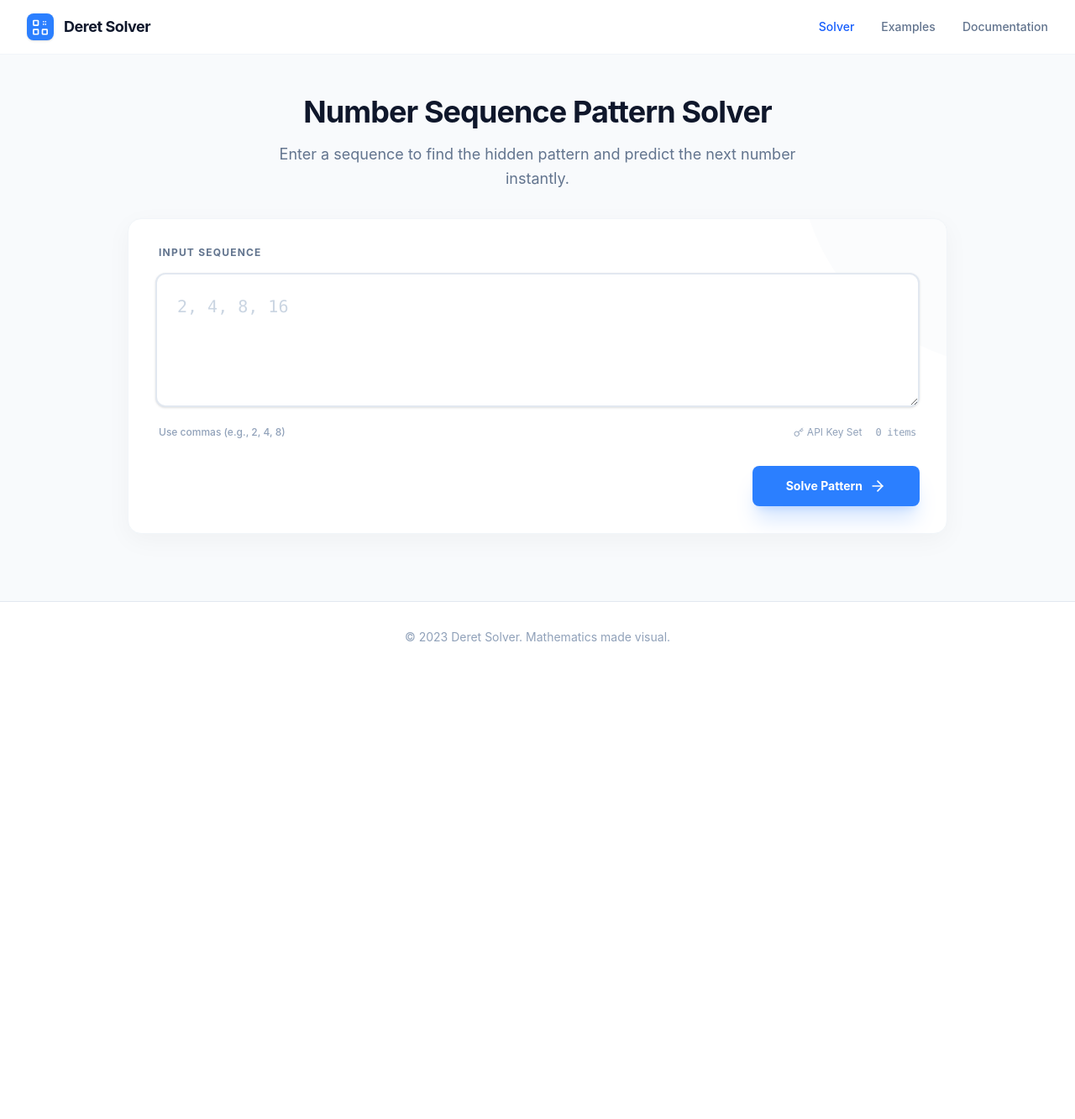
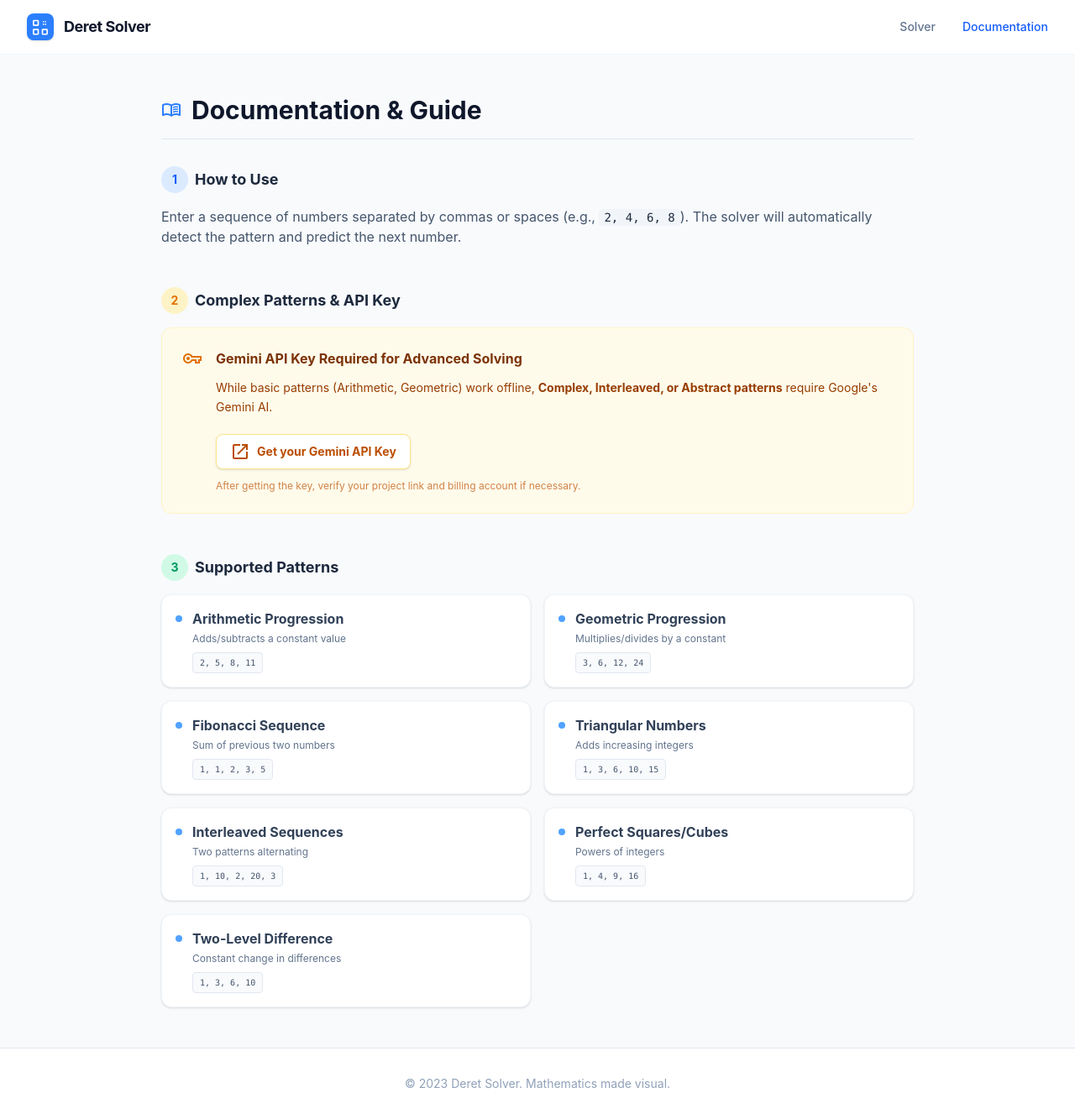
Before and after one commit to Andi-IM/deretsolver, a React (Vite) app: page /docs in a window 1280 px wide. Shown: the whole page at 84% size. Before the commit the page ends 801 px from the top, so only its background shows below. Built offline with nearby package versions, Linux system fonts and the light colour scheme; no server answers.

Commit message:
feat: scaffold React application with routing, dedicated solver and documentation pages, and Gemini AI integration.

```diff
--- a/package.json
+++ b/package.json
@@ -15,6 +15,7 @@
     "material-symbols": "^0.40.2",
     "react": "^19.2.0",
     "react-dom": "^19.2.0",
+    "react-router-dom": "^7.11.0",
     "zod": "^4.2.1",
     "zod-to-json-schema": "^3.25.0"
   },
--- a/src/App.jsx
+++ b/src/App.jsx
@@ -1,33 +1,15 @@
+import { Routes, Route } from 'react-router-dom';
 import Layout from './components/Layout';
-import InputSection from './components/InputSection';
-import ResultSection from './components/ResultSection';
-import { useSolver } from './hooks/useSolver';
+import SolverPage from './pages/SolverPage';
+import DocumentationPage from './pages/DocumentationPage';
 
 function App() {
-  const { input, setInput, handleSolve, result, error, isLoading, apiKey, setApiKey } = useSolver();
-
   return (
     <Layout>
-      <div className="text-center max-w-3xl mx-auto space-y-4 mb-8">
-        <h2 className="text-3xl md:text-4xl font-bold tracking-tight text-slate-900">Number Sequence Pattern Solver</h2>
-        <p className="text-lg text-slate-500 leading-relaxed font-normal">
-          Enter a sequence to find the hidden pattern and predict the next number <br className="hidden md:block"/> instantly.
-        </p>
-      </div>
-
-      <InputSection
-        input={input}
-        setInput={setInput}
-        onSolve={handleSolve}
-        error={error}
-        isLoading={isLoading}
-        apiKey={apiKey}
-        setApiKey={setApiKey}
-      />
-
-      <ResultSection
-        result={result}
-      />
+      <Routes>
+        <Route path="/" element={<SolverPage />} />
+        <Route path="/docs" element={<DocumentationPage />} />
+      </Routes>
     </Layout>
   );
 }
--- a/src/components/Layout.jsx
+++ b/src/components/Layout.jsx
@@ -1,11 +1,19 @@
+
+import { Link, useLocation } from 'react-router-dom';
 
 const Layout = ({ children }) => {
+  const location = useLocation();
+
+  const isActive = (path) => {
+    return location.pathname === path ? 'text-blue-600' : 'hover:text-slate-900 transition-colors';
+  }
+
   return (
     <div className="min-h-screen flex flex-col bg-slate-50 font-sans text-slate-800 antialiased">
       {/* Top Navigation */}
       <header className="sticky top-0 z-40 w-full bg-white border-b border-slate-100">
         <div className="max-w-7xl mx-auto px-4 md:px-8 h-16 flex items-center justify-between">
-          <div className="flex items-center gap-3">
+          <Link to="/" className="flex items-center gap-3">
             {/* Logo */}
             <div className="w-8 h-8 bg-blue-500 rounded-lg flex items-center justify-center text-white shadow-sm">
                 <svg xmlns="http://www.w3.org/2000/svg" fill="none" viewBox="0 0 24 24" strokeWidth={2} stroke="currentColor" className="w-5 h-5">
@@ -15,11 +23,10 @@ const Layout = ({ children }) => {
                 </svg>
             </div>
             <h1 className="text-lg font-bold tracking-tight text-slate-900">Deret Solver</h1>
-          </div>
+          </Link>
           <nav className="hidden sm:flex items-center gap-8 text-sm font-medium text-slate-500">
-            <a className="text-blue-600" href="#">Solver</a>
-            <a className="hover:text-slate-900 transition-colors" href="#">Examples</a>
-            <a className="hover:text-slate-900 transition-colors" href="#">Documentation</a>
+            <Link className={isActive('/')} to="/">Solver</Link>
+            <Link className={isActive('/docs')} to="/docs">Documentation</Link>
           </nav>
           <button className="sm:hidden p-2 text-slate-500">
             <span className="material-symbols-outlined">menu</span>
--- a/src/main.jsx
+++ b/src/main.jsx
@@ -2,10 +2,13 @@ import { StrictMode } from 'react'
 import { createRoot } from 'react-dom/client'
 import './index.css'
 import 'material-symbols/outlined.css';
+import { BrowserRouter } from 'react-router-dom'
 import App from './App.jsx'
 
 createRoot(document.getElementById('root')).render(
   <StrictMode>
-    <App />
+    <BrowserRouter>
+      <App />
+    </BrowserRouter>
   </StrictMode>,
 )
--- /dev/null
+++ b/src/pages/DocumentationPage.jsx
@@ -0,0 +1,93 @@
+import React from 'react';
+
+const DocumentationPage = () => {
+    return (
+        <div className="w-full max-w-4xl mx-auto">
+            <h2 className="text-3xl font-bold text-slate-900 mb-8 border-b border-slate-200 pb-4 flex items-center gap-3">
+                <span className="material-symbols-outlined text-4xl text-blue-500">menu_book</span>
+                Documentation & Guide
+            </h2>
+
+            <div className="grid gap-12">
+
+                {/* How to Use */}
+                <section className="space-y-4">
+                    <h3 className="text-lg font-bold text-slate-800 flex items-center gap-2">
+                        <span className="w-8 h-8 rounded-full bg-blue-100 text-blue-600 flex items-center justify-center text-sm font-bold">1</span>
+                        How to Use
+                    </h3>
+                    <div className="prose prose-slate max-w-none text-slate-600">
+                        <p>
+                            Enter a sequence of numbers separated by commas or spaces (e.g., <code className="bg-slate-100 px-1.5 py-0.5 rounded text-slate-800 font-mono text-sm">2, 4, 6, 8</code>).
+                            The solver will automatically detect the pattern and predict the next number.
+                        </p>
+                    </div>
+                </section>
+
+                {/* API Key Guide */}
+                 <section className="space-y-4">
+                    <h3 className="text-lg font-bold text-slate-800 flex items-center gap-2">
+                        <span className="w-8 h-8 rounded-full bg-amber-100 text-amber-600 flex items-center justify-center text-sm font-bold">2</span>
+                        Complex Patterns & API Key
+                    </h3>
+
+                    <div className="bg-amber-50 border border-amber-100 rounded-xl p-6">
+                        <div className="flex items-start gap-4">
+                            <span className="material-symbols-outlined text-amber-600 text-3xl shrink-0">vpn_key</span>
+                            <div className="space-y-3">
+                                <h4 className="font-bold text-amber-900 text-base">Gemini API Key Required for Advanced Solving</h4>
+                                <p className="text-amber-800 text-sm leading-relaxed">
+                                    While basic patterns (Arithmetic, Geometric) work offline, <strong>Complex, Interleaved, or Abstract patterns</strong> require Google's Gemini AI.
+                                </p>
+                                <div className="pt-2">
+                                     <a
+                                        href="https://ai.google.dev/gemini-api/docs/api-key#import-projects"
+                                        target="_blank"
+                                        rel="noopener noreferrer"
+                                        className="inline-flex items-center gap-2 px-4 py-2 bg-white text-amber-700 font-bold text-sm rounded-lg border border-amber-200 shadow-sm hover:bg-amber-50 hover:border-amber-300 transition-all"
+                                    >
+                                        <span className="material-symbols-outlined text-lg">open_in_new</span>
+                                        Get your Gemini API Key
+                                    </a>
+                                </div>
+                                <p className="text-xs text-amber-700/70 mt-2">
+                                    After getting the key, verify your project link and billing account if necessary.
+                                </p>
+                            </div>
+                        </div>
+                    </div>
+                </section>
+
+                {/* Supported Patterns */}
+                <section className="space-y-4">
+                    <h3 className="text-lg font-bold text-slate-800 flex items-center gap-2">
+                         <span className="w-8 h-8 rounded-full bg-emerald-100 text-emerald-600 flex items-center justify-center text-sm font-bold">3</span>
+                        Supported Patterns
+                    </h3>
+                    <div className="grid sm:grid-cols-2 gap-4">
+                        {[
+                            { name: 'Arithmetic Progression', desc: 'Adds/subtracts a constant value', ex: '2, 5, 8, 11' },
+                            { name: 'Geometric Progression', desc: 'Multiplies/divides by a constant', ex: '3, 6, 12, 24' },
+                            { name: 'Fibonacci Sequence', desc: 'Sum of previous two numbers', ex: '1, 1, 2, 3, 5' },
+                            { name: 'Triangular Numbers', desc: 'Adds increasing integers', ex: '1, 3, 6, 10, 15' },
+                            { name: 'Interleaved Sequences', desc: 'Two patterns alternating', ex: '1, 10, 2, 20, 3' },
+                            { name: 'Perfect Squares/Cubes', desc: 'Powers of integers', ex: '1, 4, 9, 16' },
+                            { name: 'Two-Level Difference', desc: 'Constant change in differences', ex: '1, 3, 6, 10' },
+                        ].map((item, i) => (
+                            <div key={i} className="flex items-start gap-3 p-4 bg-white border border-slate-100 rounded-xl shadow-sm hover:border-blue-200 transition-colors">
+                                <div className="w-2 h-2 rounded-full bg-blue-400 mt-2 shrink-0"></div>
+                                <div>
+                                    <div className="font-bold text-slate-700 mb-1">{item.name}</div>
+                                    <div className="text-slate-500 text-xs mb-2">{item.desc}</div>
+                                    <code className="font-mono text-[10px] bg-slate-50 px-2 py-1 rounded border border-slate-200 text-slate-600 block w-fit">{item.ex}</code>
+                                </div>
+                            </div>
+                        ))}
+                    </div>
+                </section>
+            </div>
+        </div>
+    );
+};
+
+export default DocumentationPage;
--- /dev/null
+++ b/src/pages/SolverPage.jsx
@@ -0,0 +1,35 @@
+import React from 'react';
+import InputSection from '../components/InputSection';
+import ResultSection from '../components/ResultSection';
+import { useSolver } from '../hooks/useSolver';
+
+const SolverPage = () => {
+    const { input, setInput, handleSolve, result, error, isLoading, apiKey, setApiKey } = useSolver();
+
+    return (
+        <>
+            <div className="text-center max-w-3xl mx-auto space-y-4 mb-8">
+                <h2 className="text-3xl md:text-4xl font-bold tracking-tight text-slate-900">Number Sequence Pattern Solver</h2>
+                <p className="text-lg text-slate-500 leading-relaxed font-normal">
+                    Enter a sequence to find the hidden pattern and predict the next number <br className="hidden md:block"/> instantly.
+                </p>
+            </div>
+
+            <InputSection
+                input={input}
+                setInput={setInput}
+                onSolve={handleSolve}
+                error={error}
+                isLoading={isLoading}
+                apiKey={apiKey}
+                setApiKey={setApiKey}
+            />
+
+            <ResultSection
+                result={result}
+            />
+        </>
+    );
+};
+
+export default SolverPage;
--- a/src/utils/geminiSolver.js
+++ b/src/utils/geminiSolver.js
@@ -10,7 +10,10 @@ import { zodToJsonSchema } from "zod-to-json-schema";
  */
 export const solveWithGemini = async (input, apiKey) => {
   if (!apiKey) {
-    return { error: "Gemini API Key is required for advanced patterns." };
+    return {
+      error:
+        "Complex patterns require a Gemini API Key. Please enter it in the Input section settings.",
+    };
   }
 
   try {
```
Also changed, not shown: 2 other files (tests, documents, lock files or other folders).
